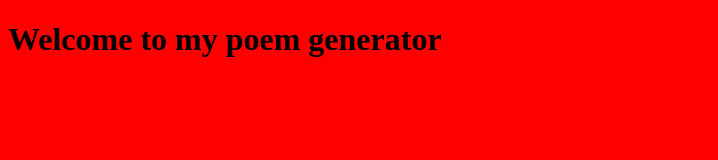
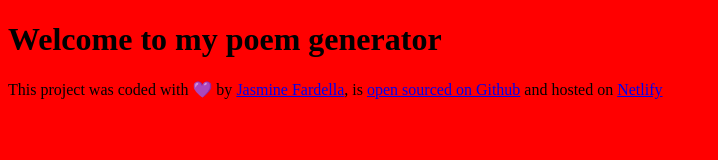
Before and after one commit to Jasminefardella/poem-generator, a plain HTML site: page index.html in a window 1280 px wide. Shown: the whole page, without its empty margins (0-718 px from the left). Drawn offline with Linux system fonts and the light colour scheme.

Commit message:
Add footer

```diff
--- a/index.html
+++ b/index.html
@@ -9,6 +9,24 @@
   <body>
     <h1>Welcome to my poem generator</h1>
 
+    <footer>
+      This project was coded with 💜 by
+      <a href="https://www.linkedin.com/in/jasmine-fardella97" target="_blank"
+        >Jasmine Fardella</a
+      >, is
+      <a
+        href="https://github.com/Jasminefardella/poem-generator"
+        target="_blank"
+        >open sourced on Github</a
+      >
+      and hosted on
+      <a
+        href="https://ai-poem-generator-jasminefardella.netlify.app/"
+        target="_blank_blank"
+        >Netlify</a
+      >
+    </footer>
+
     <script src="src/script.js"></script>
   </body>
 </html>
```
